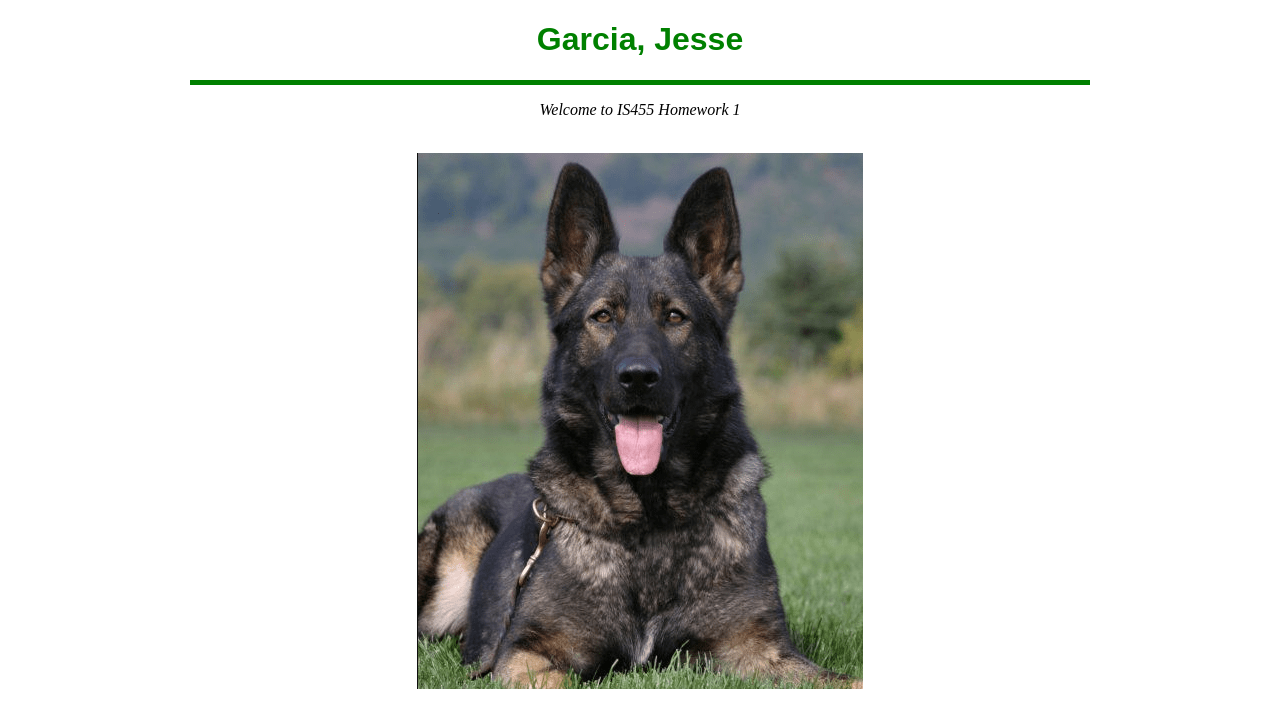
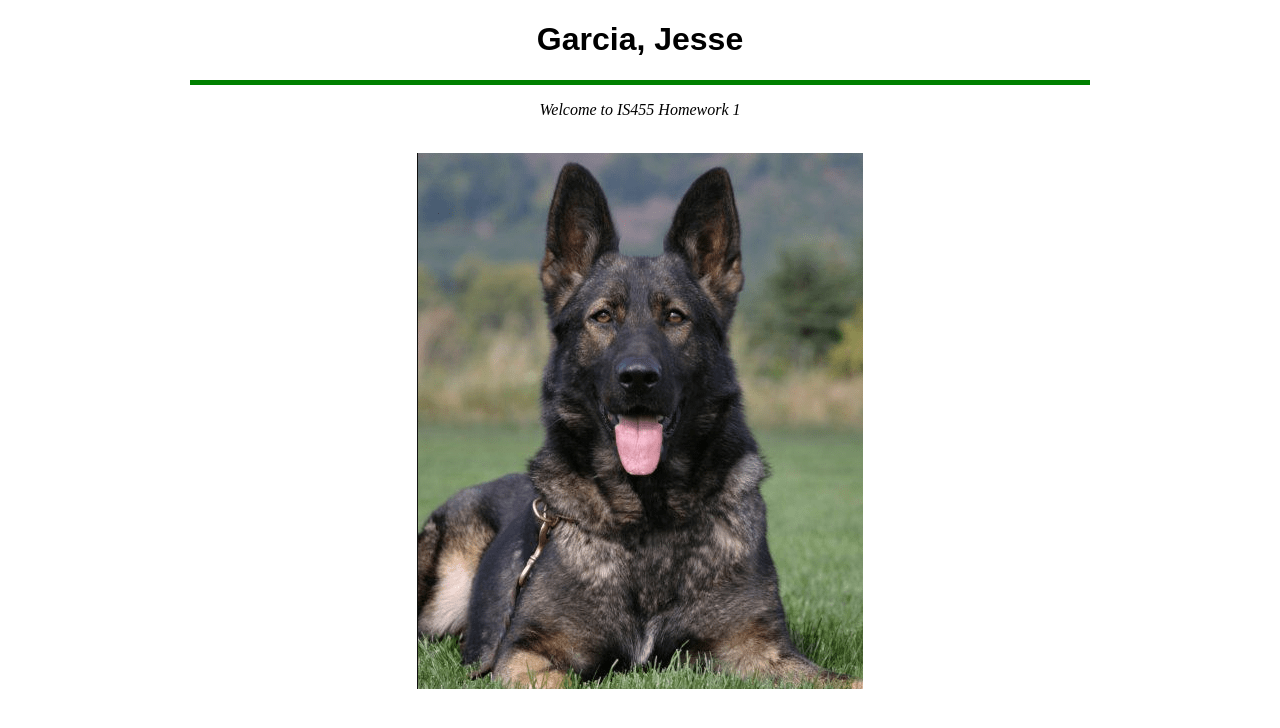
Before and after one commit to JGarcia4224/First-Project, a website: page website/index.html in a window 1280 px wide. Shown: the top 728 px of the page. Drawn offline with Linux system fonts and the light colour scheme.

Commit message:
changed name color

```diff
--- a/website/CSS/Style.css
+++ b/website/CSS/Style.css
@@ -1,5 +1,5 @@
 h1{
-    color:green;
+    ;
     font-family: Arial, Helvetica, sans-serif;
 
 
```
